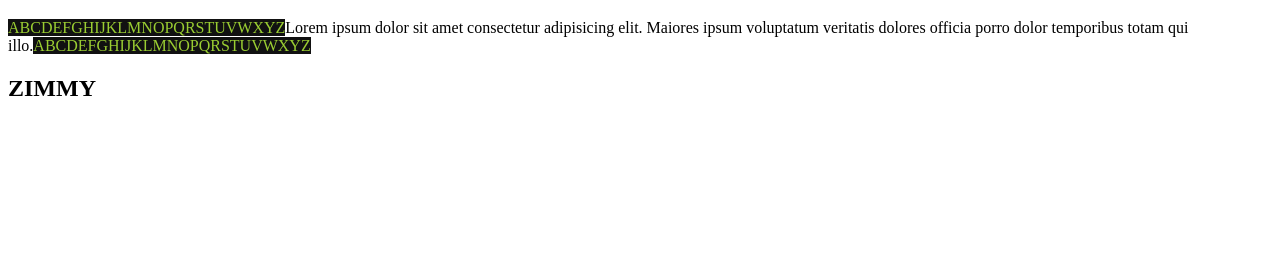
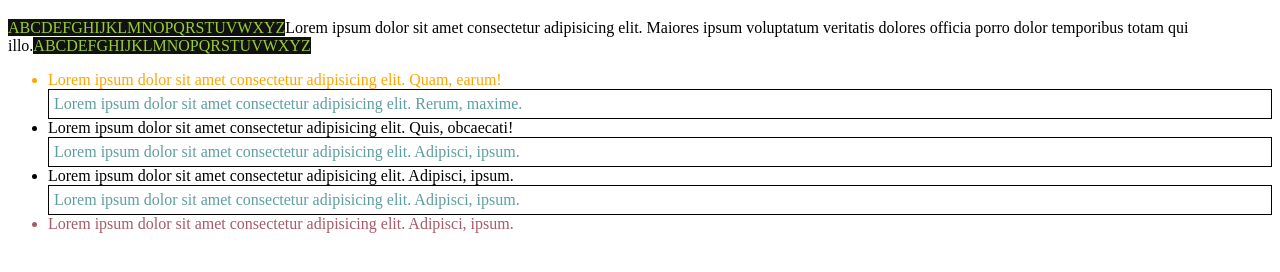
Before and after one commit to ashucj17/pseudo-elements-and-classes, a plain HTML site: page index.html in a window 1280 px wide. Shown: the part 82-354 px from the top of the page. Drawn offline with Linux system fonts and the light colour scheme.

Commit message:
pseudo revision

```diff
--- a/index.html
+++ b/index.html
@@ -13,8 +13,15 @@
         <h1>This is first heading</h1>
         <p>Lorem ipsum dolor sit amet consectetur adipisicing elit. Maiores ipsum voluptatum veritatis dolores officia
             porro dolor temporibus totam qui illo.</p>
-        <h2>ZIMMY</h2>
-    </div>
+        <ul class="list">
+            <li>Lorem ipsum dolor sit amet consectetur adipisicing elit. Quam, earum!</li>
+            <li>Lorem ipsum dolor sit amet consectetur adipisicing elit. Rerum, maxime.</li>
+            <li>Lorem ipsum dolor sit amet consectetur adipisicing elit. Quis, obcaecati!</li>
+            <li>Lorem ipsum dolor sit amet consectetur adipisicing elit. Adipisci, ipsum.</li>
+            <li>Lorem ipsum dolor sit amet consectetur adipisicing elit. Adipisci, ipsum.</li>
+            <li>Lorem ipsum dolor sit amet consectetur adipisicing elit. Adipisci, ipsum.</li>
+            <li>Lorem ipsum dolor sit amet consectetur adipisicing elit. Adipisci, ipsum.</li>
+        </ul>
 </body>
 
 </html>
--- a/style.css
+++ b/style.css
@@ -20,3 +20,26 @@ p::before {
   color: yellowgreen;
   height: 100px;
 }
+
+/* Pseudo class (:) */
+
+li:first-child {
+  color: orange;
+}
+li:last-child {
+  color: rgb(167, 91, 104);
+}
+li:nth-child(6) {
+  color: rgb(1, 82, 55);
+}
+ul li:not(:nth-child(odd)) {
+  color: cadetblue;
+  list-style: none;
+  border: 1px solid black;
+  padding: 5px;
+}
+
+p:active {
+  background-color: red;
+  color: beige;
+}
```
